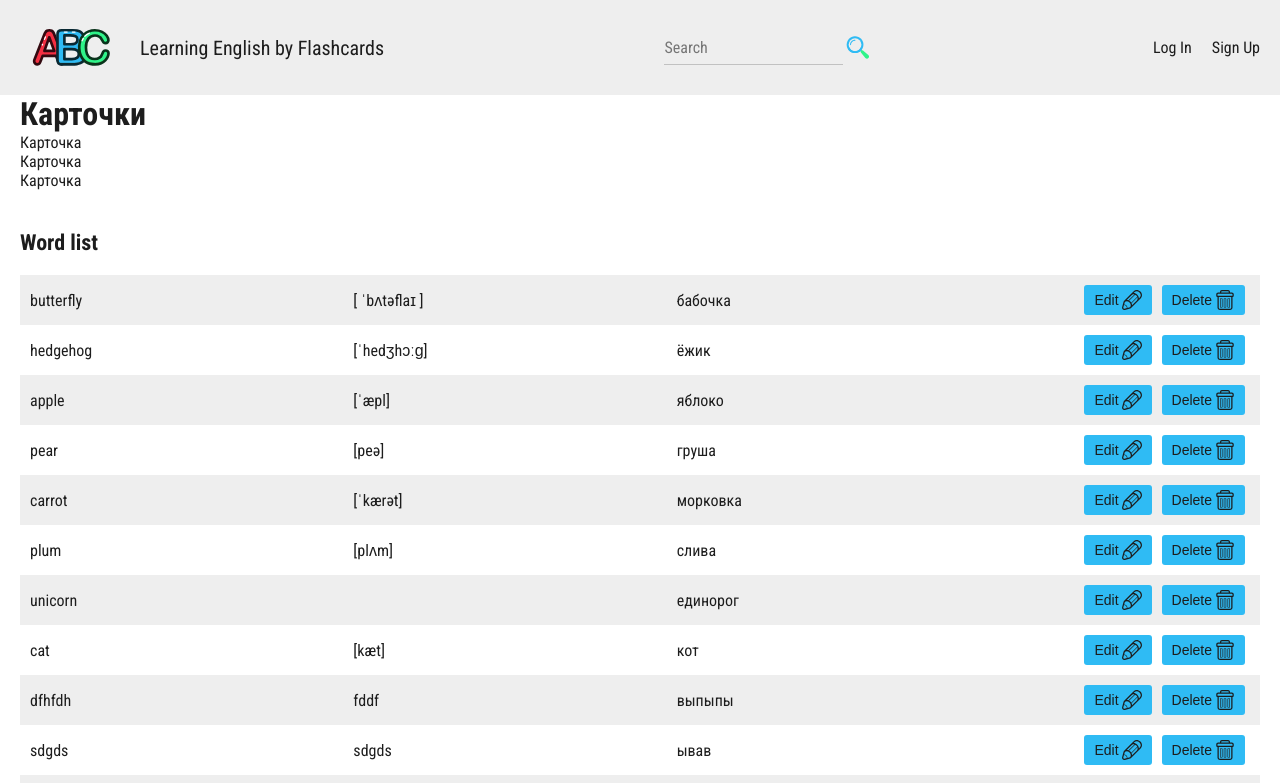
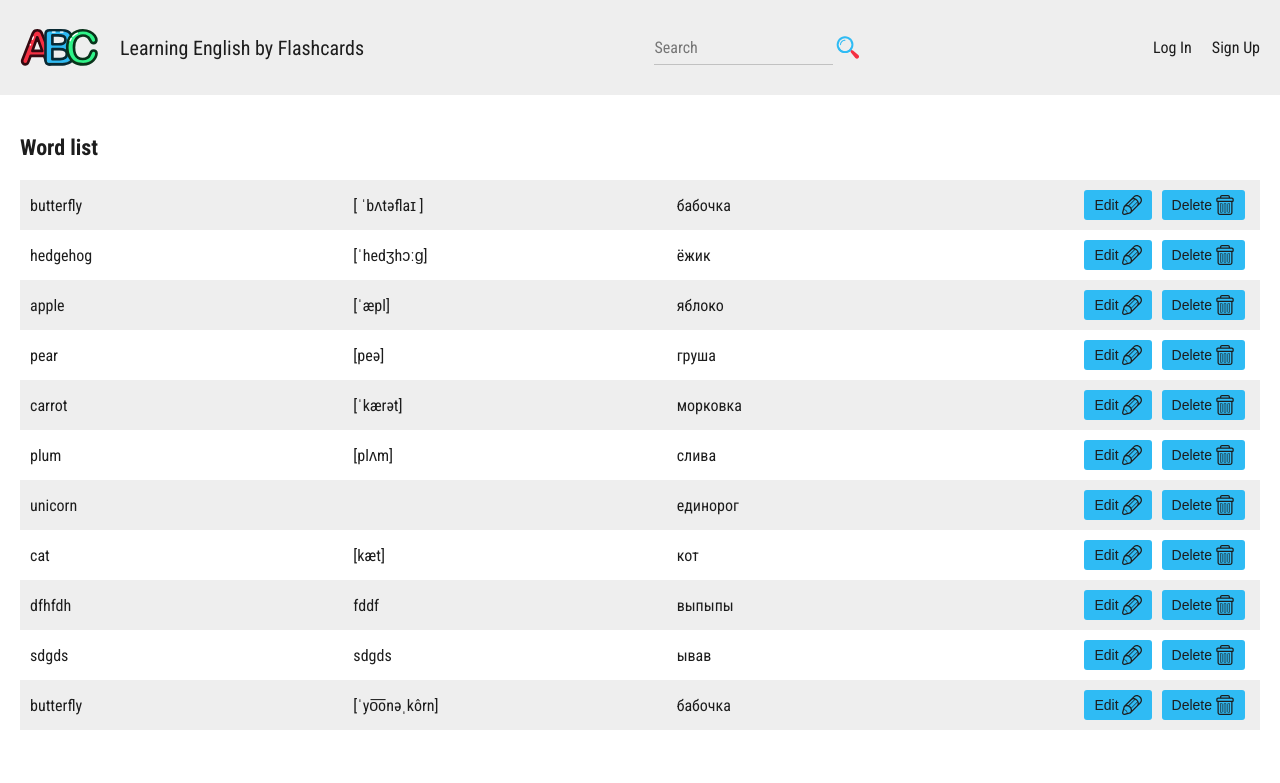
Before and after one commit to jestyal/language-cards, a React (Create React App) app: page / in a window 1280 px wide. Shown: the top 783 px of the page. Built offline with nearby package versions, Linux system fonts and the light colour scheme.

Commit message:
Fixed some styles

```diff
--- a/src/App.js
+++ b/src/App.js
@@ -9,7 +9,7 @@ function App() {
     <div className="App">
         <Header />
         <div className="wrapper">
-            <CardList />
+            {/*<CardList />*/}
             <WordList />
         </div>
         <Footer />
--- a/src/components/Logo/Logo.scss
+++ b/src/components/Logo/Logo.scss
@@ -6,9 +6,10 @@
 
 .Logo__link {
   display: block;
+  position: relative;
+  left: -12px;
   width: 100px;
   height: 85px;
-  margin-right: 20px;
   svg, img {
     display: block;
     width: 100%;
--- a/src/components/WordList/Word.scss
+++ b/src/components/WordList/Word.scss
@@ -18,8 +18,17 @@
   align-items: center;
 }
 .Word__input-wrap {
+  position: relative;
+  margin-right: 20px;
   input {
     display: none;
+    position: absolute;
+    left: 0;
+    top: -5px;
+    z-index: 2;
+    padding: 5px;
+    border: 1px solid variables.$colorLightGrey;
+    background-color: variables.$colorWhite;
   }
   span {
     display: block;
```
Also changed, not shown: src/components/SearchForm/search-icon.svg.
